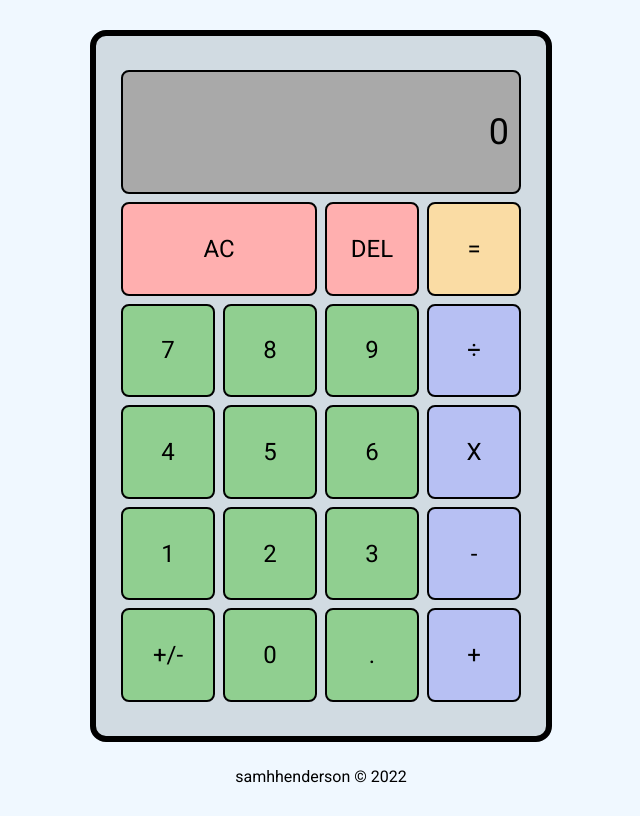
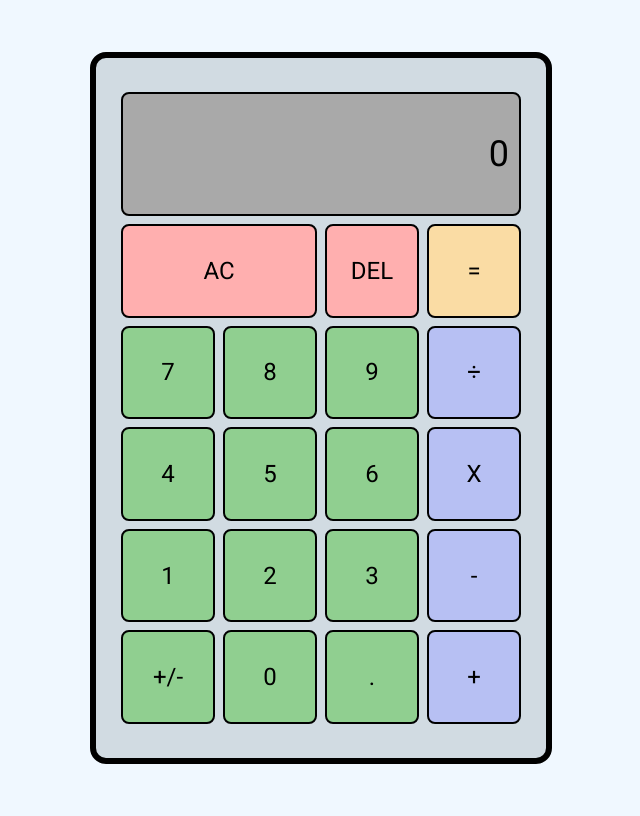
Before and after one commit to samhhenderson/calculator, a plain HTML site: page index.html in a window 1280 px wide. Shown: the whole page, without its empty margins (319-959 px from the left). Drawn offline with Linux system fonts and the light colour scheme.

Commit message:
Finish Calculator before adding RPN functionality.

```diff
--- a/index.html
+++ b/index.html
@@ -36,7 +36,6 @@
 
             </div>
         </div>
-        <div class="footer">samhhenderson &copy 2022 </div>
     </body>
     <script src="script.js"></script>
 </html>
--- a/script.js
+++ b/script.js
@@ -1,4 +1,5 @@
 //var dataArray = new Array[{num1:``}, {num2:``}, {operator:``}]
+//rebuild using RPN
 
 var num1 = `0`;
 var num2 = `0`;
```
